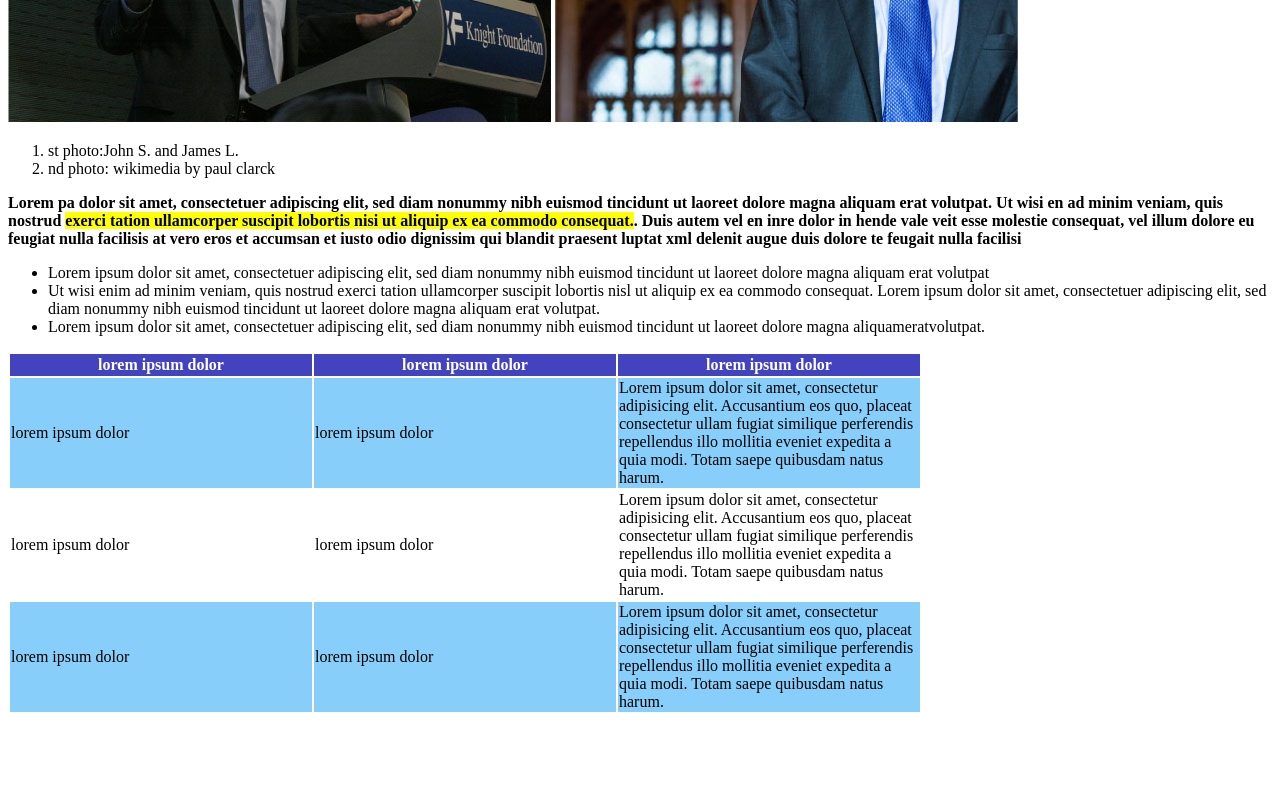
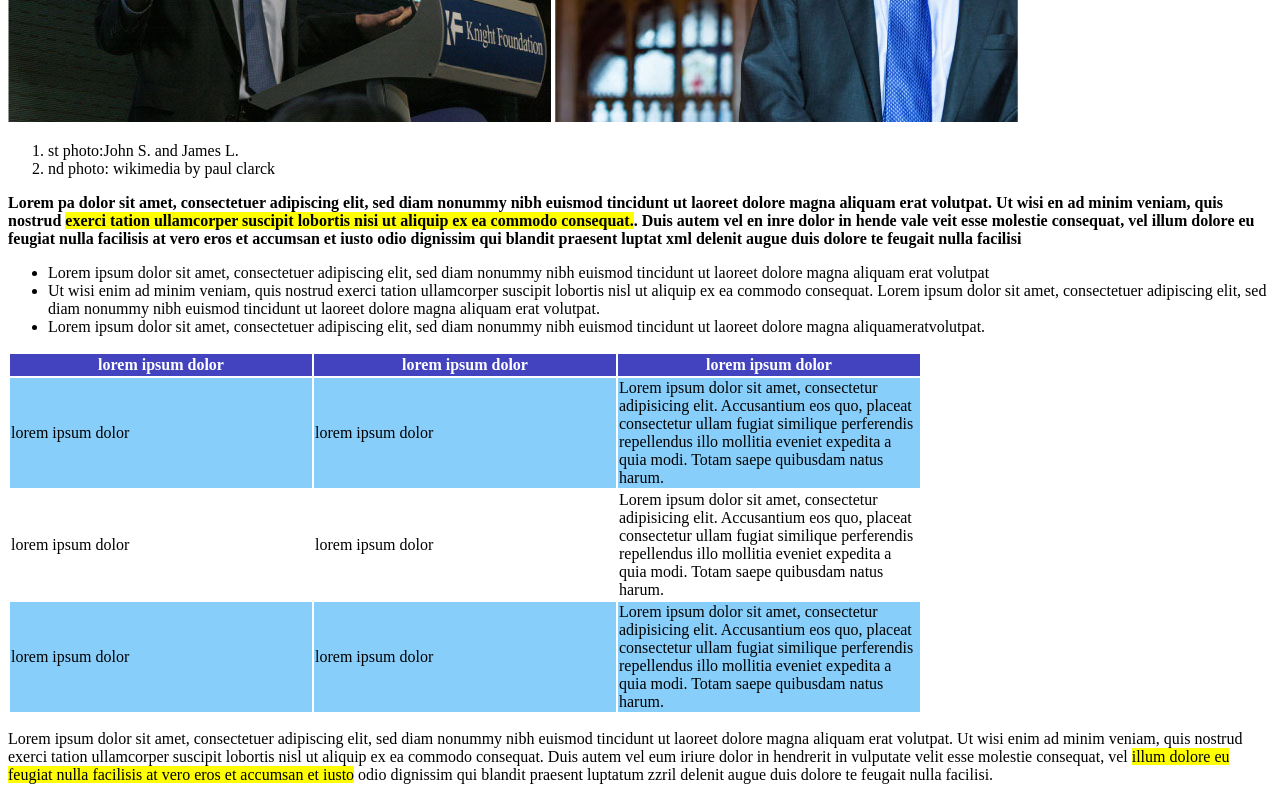
Before and after one commit to stefanopaesano/html-css-booleaner, a plain HTML site: page index.html in a window 1280 px wide. Shown: the part 665-1465 px from the top of the page. Before the commit the page ends 1387 px from the top, so only its background shows below. Drawn offline with Linux system fonts and the light colour scheme.

Commit message:
fine secondo paragrafo

```diff
--- a/index.html
+++ b/index.html
@@ -66,6 +66,7 @@
                 </tr>
             </tbody>
         </table>
+        <p>Lorem ipsum dolor sit amet, consectetuer adipiscing elit, sed diam nonummy nibh euismod tincidunt ut laoreet dolore magna aliquam erat volutpat. Ut wisi enim ad minim veniam, quis nostrud exerci tation ullamcorper suscipit lobortis nisl ut aliquip ex ea commodo consequat. Duis autem vel eum iriure dolor in hendrerit in vulputate velit esse molestie consequat, vel <mark id="linus">illum dolore eu feugiat nulla facilisis at vero eros et accumsan et iusto</mark> odio dignissim qui blandit praesent luptatum zzril delenit augue duis dolore te feugait nulla facilisi.</p>
 
 
 </body>
--- a/style.css
+++ b/style.css
@@ -32,3 +32,6 @@ th {
 td{
     width: 300px;
 }
+#linus{
+    background-color: yellow;
+}
```
